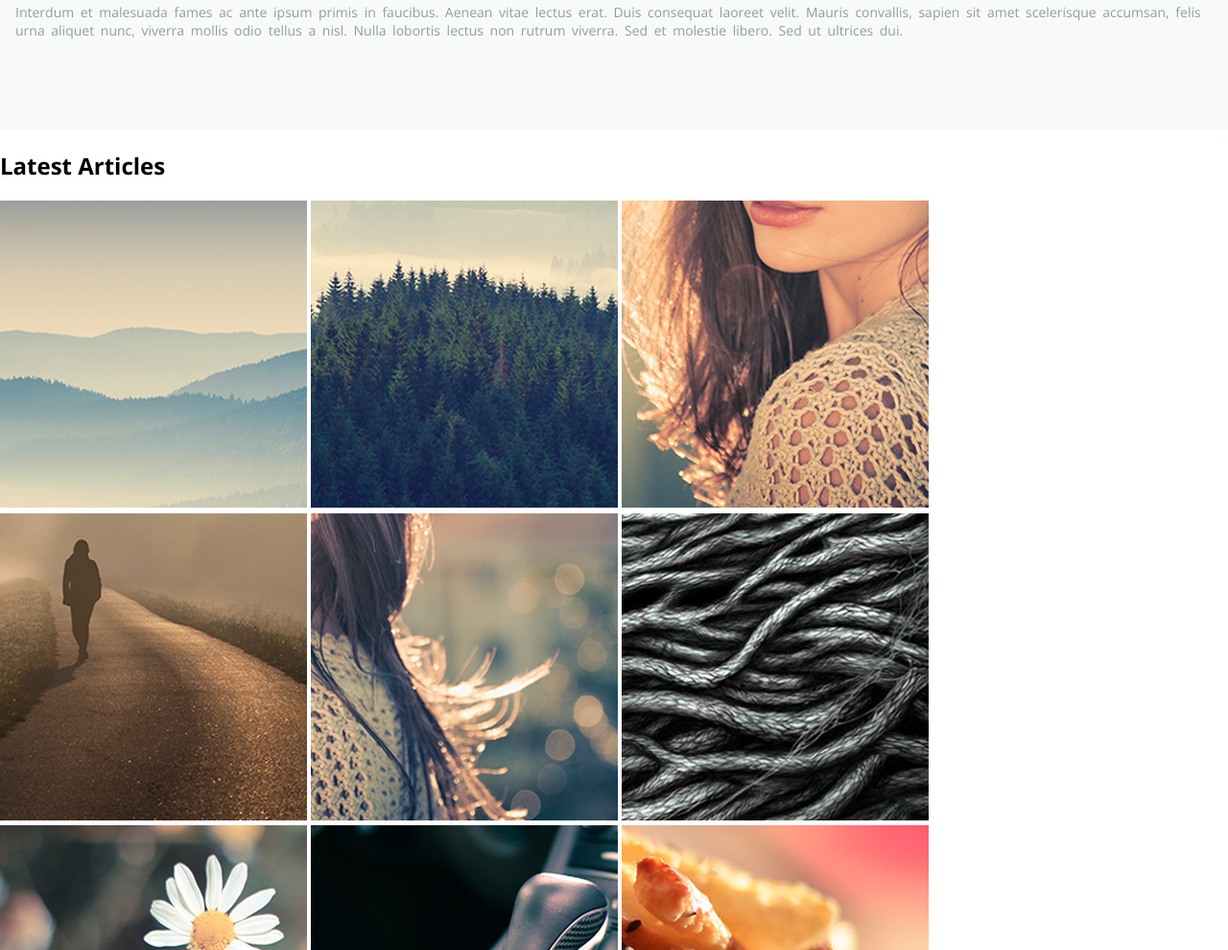
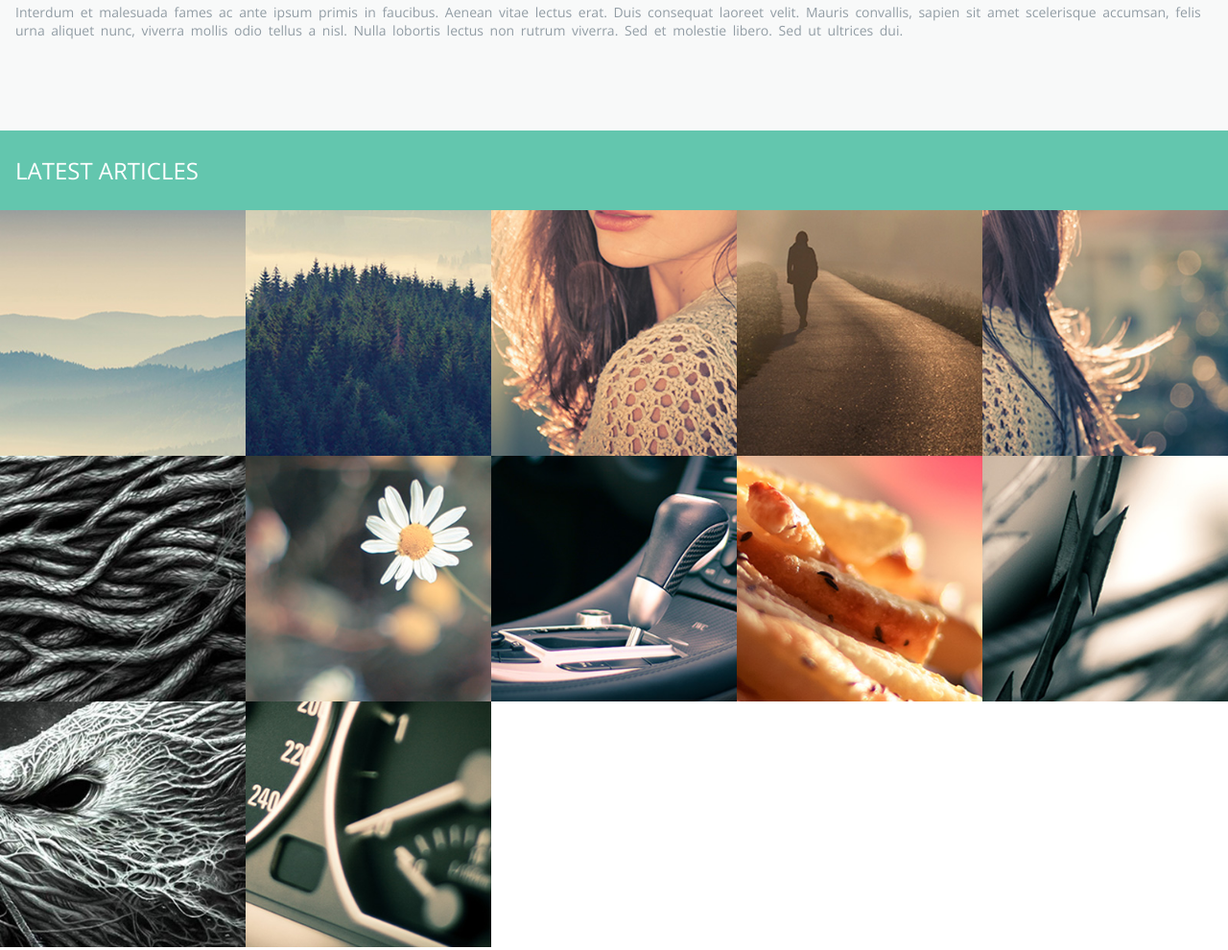
Before and after one commit to NatanLisboa/projeto-infusion, a plain HTML site: page index.html in a window 1280 px wide. Shown: the part 5298-6288 px from the top of the page at 96% size. Drawn offline with nearby package versions, Linux system fonts and the light colour scheme.

Commit message:
fix: CSS - Latest articles

```diff
--- a/index.html
+++ b/index.html
@@ -119,10 +119,14 @@
           </div>
         </section>
 
-        <section>
-          <h2>Latest Articles</h2>
+        <section class="latest-articles">
+          <div class="latest-articles__title">
+            <div class="container">
+              <h2>Latest Articles</h2>
+            </div>
+          </div>
 
-          <div>
+          <div class="latest-articles__thumbs">
               <a href="#"><img src="img/articles/01.jpg" alt=""></a>
               <a href="#"><img src="img/articles/02.jpg" alt=""></a>
               <a href="#"><img src="img/articles/03.jpg" alt=""></a>
--- a/style/main.css
+++ b/style/main.css
@@ -198,3 +198,27 @@ img {
     background-color: #455357;
     color: white;
 }
+
+.latest-articles__title {
+    background-color: #63c6ae;
+    padding: 5px 0;
+}
+
+.latest-articles__title h2 {
+    font-size: 24px;
+    color: white;
+    text-transform: uppercase;
+    font-weight: 400;
+}
+
+.latest-articles__thumbs {
+    display: grid;
+    grid-template-columns: repeat(auto-fill, minmax(250px, 1fr));
+    grid-auto-rows: auto;
+    gap: 0;
+}
+
+.latest-articles__thumbs img {
+    display: block;
+    width: 100%;
+}
```
